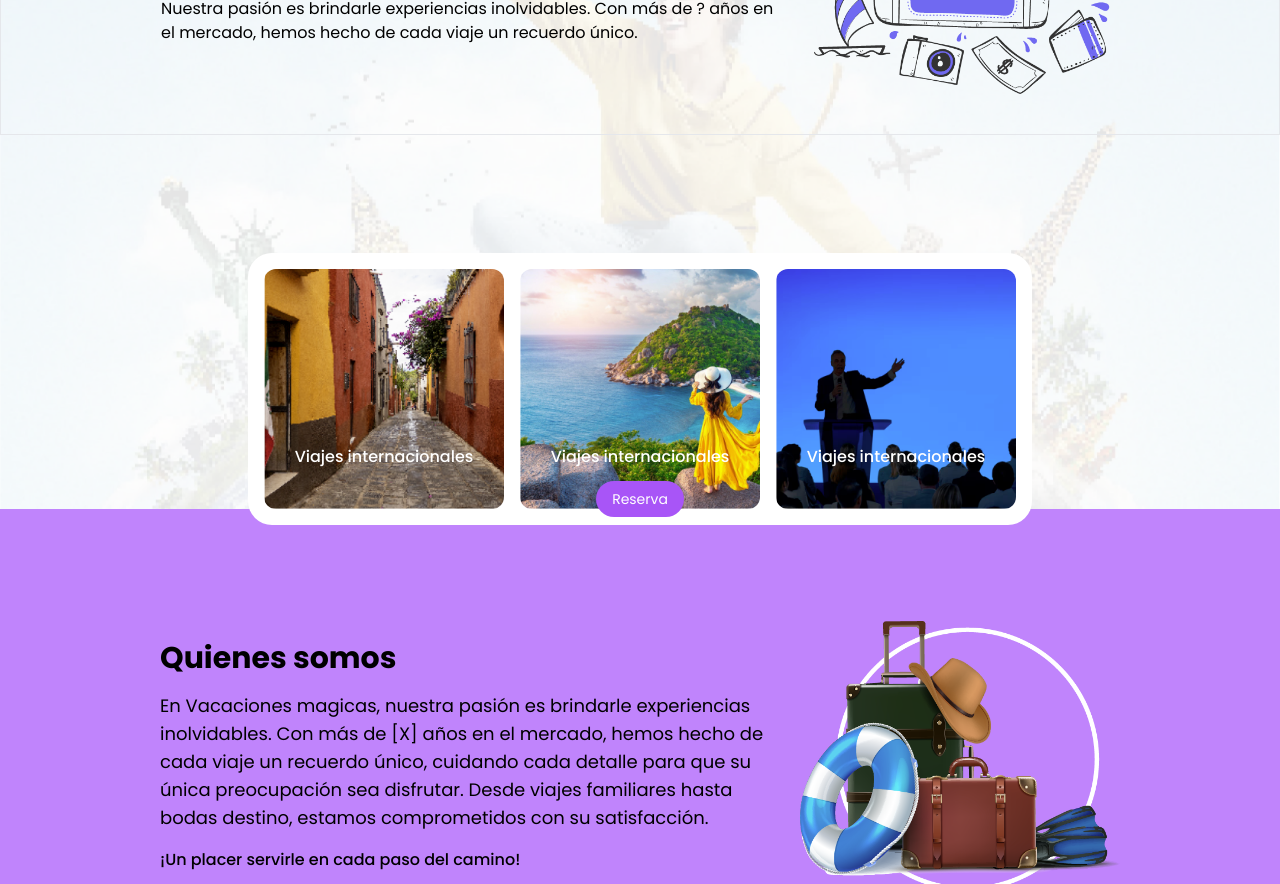
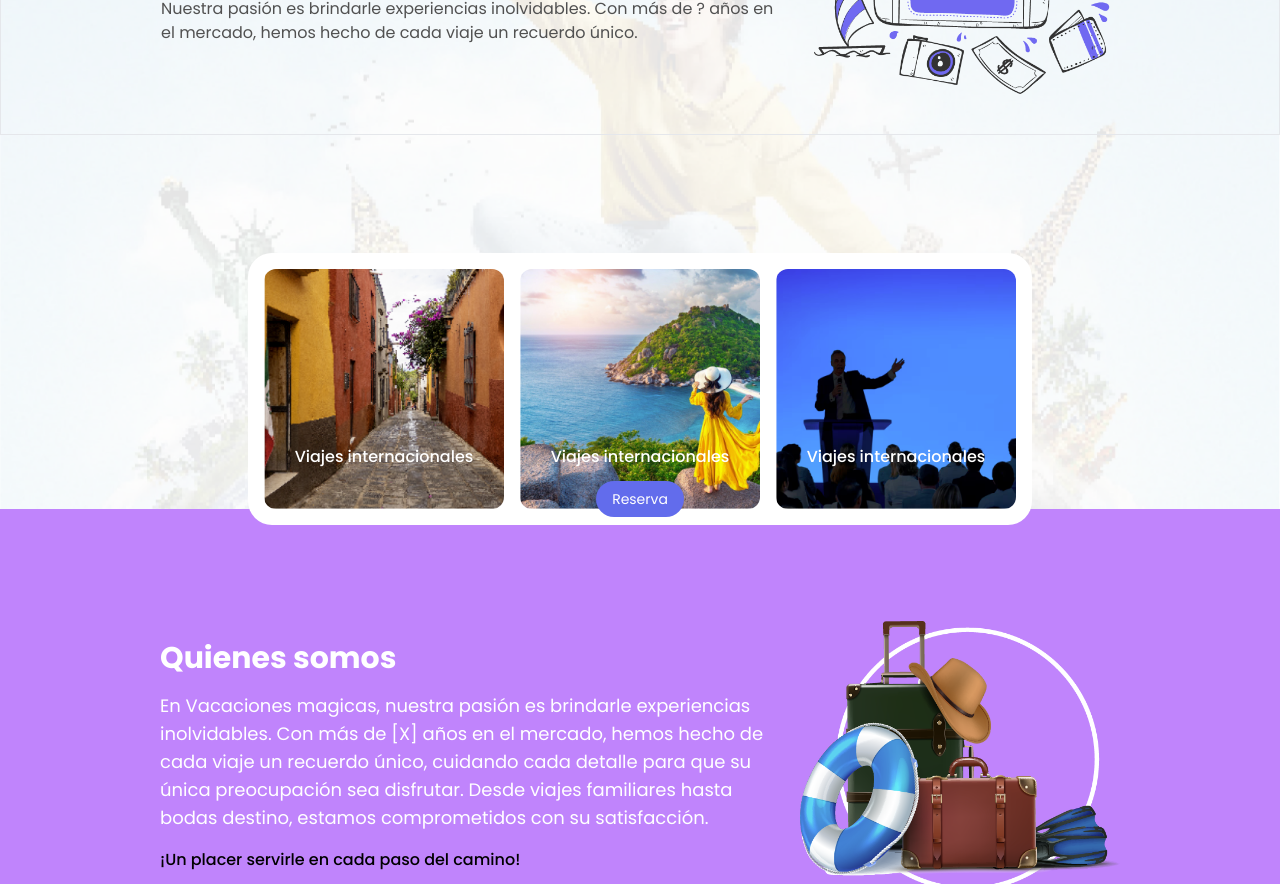
Before and after one commit to armandosalazar/magic-vacations, an Astro site: page / in a window 1280 px wide. Shown: the part 275-1159 px from the top of the page. Built offline with nearby package versions, Linux system fonts and the light colour scheme; Astro itself is replaced by a stand-in of ours.

Commit message:
refactor: Button component and update homepage text styles

```diff
--- a/src/components/Button.astro
+++ b/src/components/Button.astro
@@ -1,7 +1,7 @@
 ---
-const { text, onClick } = Astro.props
+const { text, onClick } = Astro.props;
 ---
 
-<button class="bg-purple-500 py-2 px-4 text-white rounded-3xl text-sm">
-    {text}
+<button class="bg-[#626cec] py-2 px-4 text-white rounded-3xl text-sm">
+  {text}
 </button>
--- a/src/pages/index.astro
+++ b/src/pages/index.astro
@@ -49,10 +49,12 @@ console.log('coooror');
       <div class="flex px-40 gap-4 items-center border py-10">
         <div class="flex-col space-y-4">
           <h2 class="text-3xl font-bold">
-            Viajes y emociones que dejarán huella en tu vida. <br /> ¡Es un placer
-            servirte!
+            <span class="text-[#626cec]">Viajes y emociones</span>
+            <span class="text-[#091ca9]"
+              >que dejarán huella en tu vida. <br /> ¡Es un placer servirte!
+            </span>
           </h2>
-          <p>
+          <p class="text-[#515151]">
             Nuestra pasión es brindarle experiencias inolvidables. Con más de ?
             años en el mercado, hemos hecho de cada viaje un recuerdo único.
           </p>
@@ -86,8 +88,8 @@ console.log('coooror');
     <!--  -->
     <div class="px-40 py-28 gap-4 flex bg-purple-400 items-center">
       <div class="flex-col space-y-4">
-        <h2 class="text-3xl font-bold">Quienes somos</h2>
-        <p class="text-lg">
+        <h2 class="text-3xl font-bold text-white">Quienes somos</h2>
+        <p class="text-lg text-white">
           En Vacaciones magicas, nuestra pasión es brindarle experiencias
           inolvidables. Con más de [X] años en el mercado, hemos hecho de cada
           viaje un recuerdo único, cuidando cada detalle para que su única
```
